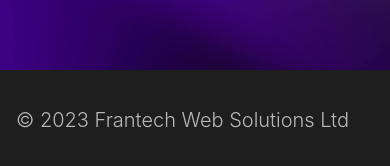
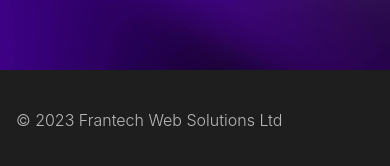
Before and after one commit to douglasfrancis/frantech, a React (Create React App) app: page / in a window 390 px wide. Shown: the part 3097-3263 px from the top of the page. Built offline with nearby package versions, Linux system fonts and the light colour scheme; a web font is replaced by a local one.

Commit message:
Responsive design added

```diff
--- a/src/App.css
+++ b/src/App.css
@@ -105,7 +105,6 @@
   align-items: center;
   justify-content: space-between;
   padding: 1rem;
-  font-size: 0.8rem;
   background-color: #1e1e1e;
   color: #dfdfdf;
 }
--- a/src/components/Footer.js
+++ b/src/components/Footer.js
@@ -6,7 +6,7 @@
     let year = date.getFullYear()
   return (
     <footer>
-            <p>© {year} Frantech Web Solutions Ltd</p>
+            <p style={{fontSize: 16}}>© {year} Frantech Web Solutions Ltd</p>
 
     </footer>
   )
--- a/src/components/HowWeDoIt.css
+++ b/src/components/HowWeDoIt.css
@@ -1,6 +1,6 @@
 #how-we-do-it{
     background-color: #1e1e1e;
-    width: 100vw;
+    width: calc(100vw -2rem);
     min-height: 650px;
     display: flex;
     flex-direction: column;
--- a/src/components/ReadyToWork.css
+++ b/src/components/ReadyToWork.css
@@ -1,5 +1,5 @@
 #ready{
-    width: 100vw;
+    width: calc(100vw -2rem);
     height: 90vh;
     min-height: 700px;
     background-image: url('../Assets/ready.jpg');
--- a/src/components/WhatWeDo.css
+++ b/src/components/WhatWeDo.css
@@ -1,5 +1,5 @@
 #what-we-do{
-    width: 100vw;
+    width: calc(100vw -2rem);
     min-height: 90vh;
     min-height: 750px;
     background-image: url('../Assets/whatwedo.jpg');
```
